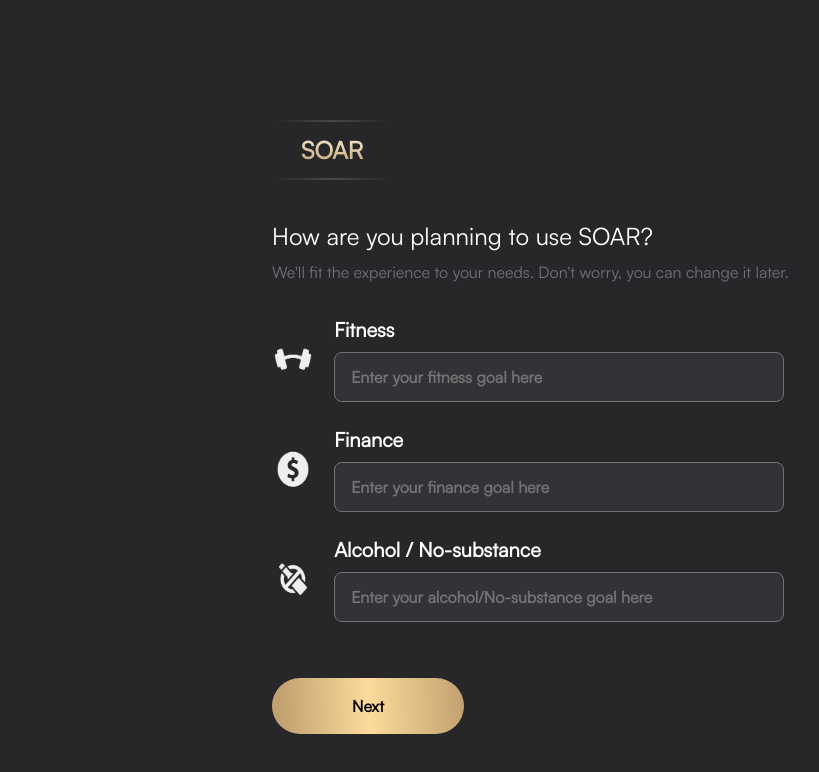
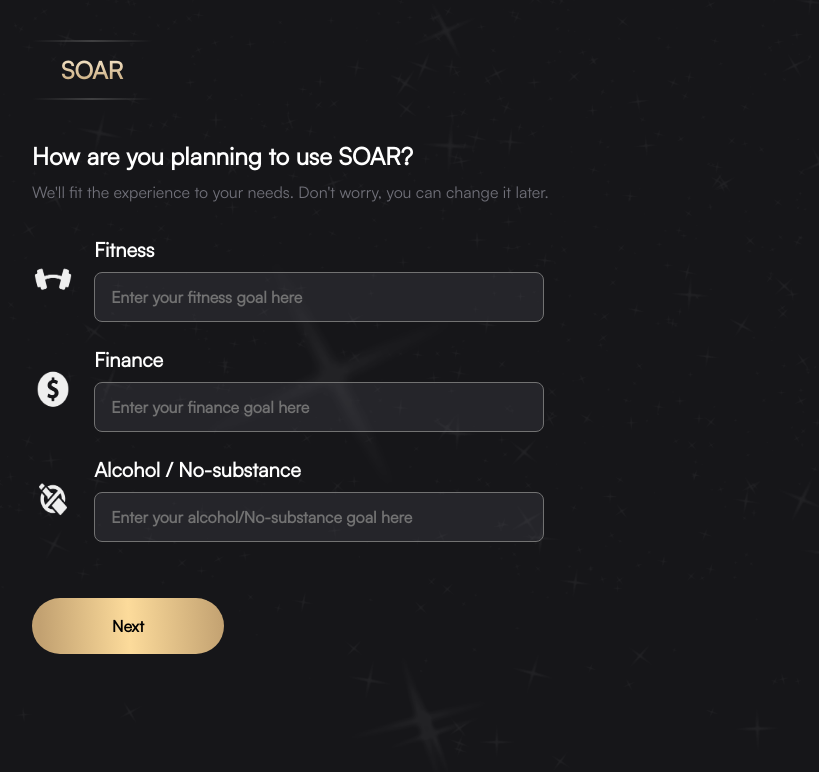
Before and after one commit to sda34495/soar-web-app-front, a Next.js app: page /onboard/onboarding in a window 1280 px wide. Shown: the top 772 px of the page, without its empty margins (48-867 px from the left). Built offline with nearby package versions, Linux system fonts and the light colour scheme; a web font is replaced by a local one.

Commit message:
fix: onboarding page

```diff
--- a/src/app/onboard/onboarding/page.tsx
+++ b/src/app/onboard/onboarding/page.tsx
@@ -1,6 +1,9 @@
 'use client'
 import Link from "next/link";
 import React from "react";
+import Image from "next/image";
+import bgImage from '../../../../public/bg.png'
+
 
 const Page = () => {
 
@@ -8,9 +11,14 @@
   return (
     <>
 
-      <div className="flex flex-col mt-20 mx-6 sm:mx-40 lg:mx-auto">
+      <div className="relative flex flex-col w-full h-screen  bg-zinc-900  ">
+      <Image
+        src={bgImage}
+        alt="bgimage"
+        className="w-full h-full opacity-80 absolute inset-0"
+      />
 
-        <div className="mx-auto w-full sm:w-2/3 lg:w-1/2 ">
+        <div className=" w-full px-4  lg:px-20 h-full  z-10 ">
         <header className="w-full mt-10  bg-red">
           <div className=" w-[120px] text-center">
         <hr className="my-3 h-[2px] border-t-0 bg-transparent bg-gradient-to-r from-transparent via-neutral-500 to-transparent opacity-45 dark:via-neutral-400 "  />
@@ -21,7 +29,7 @@
           </div>
       </header>
           <div className="mt-10 items-start">
-            <h2 className="text-white text-2xl">How are you planning to use SOAR?</h2>
+            <h2 className="text-white font-semibold text-2xl">How are you planning to use SOAR?</h2>
             <p className="text-zinc-500 mt-2">
               We&apos;ll fit the experience to your needs. Don&apos;t worry, you can change it later.
             </p>
```
